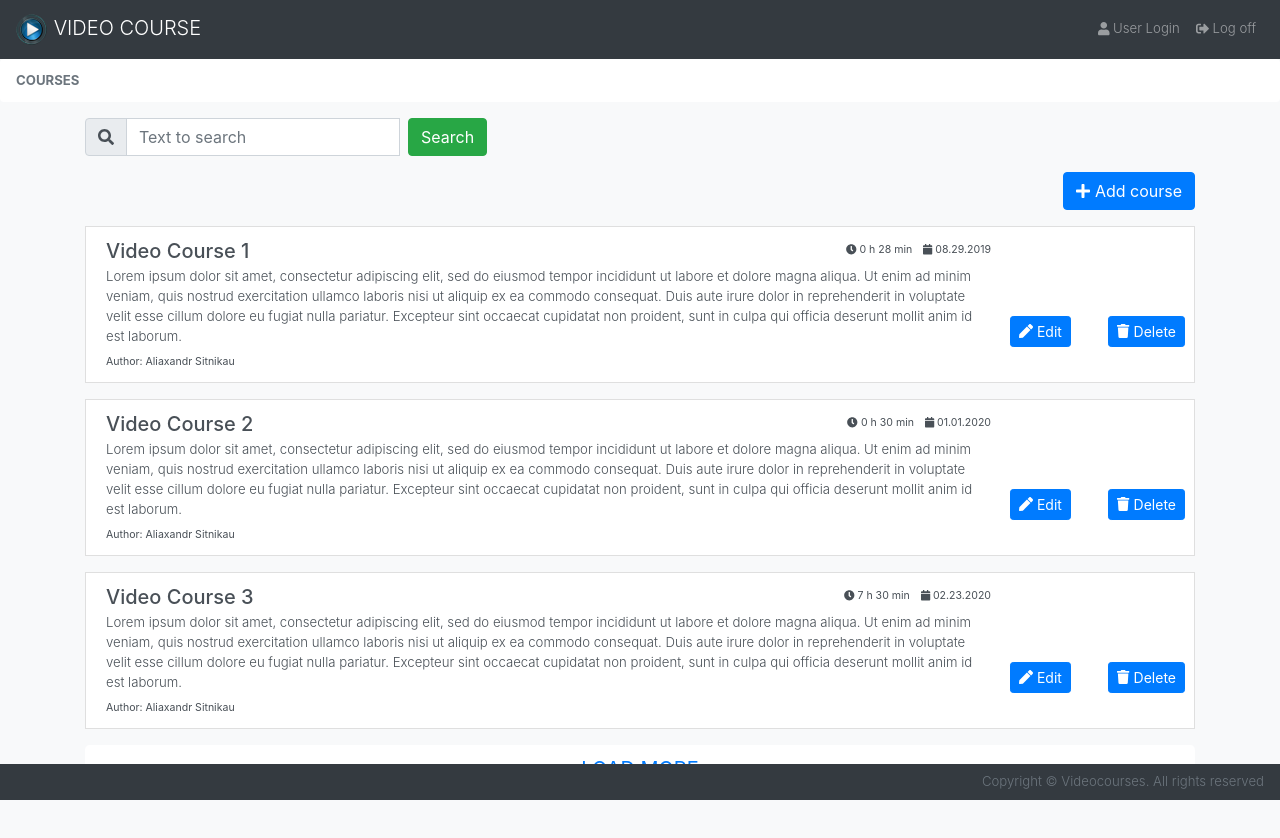
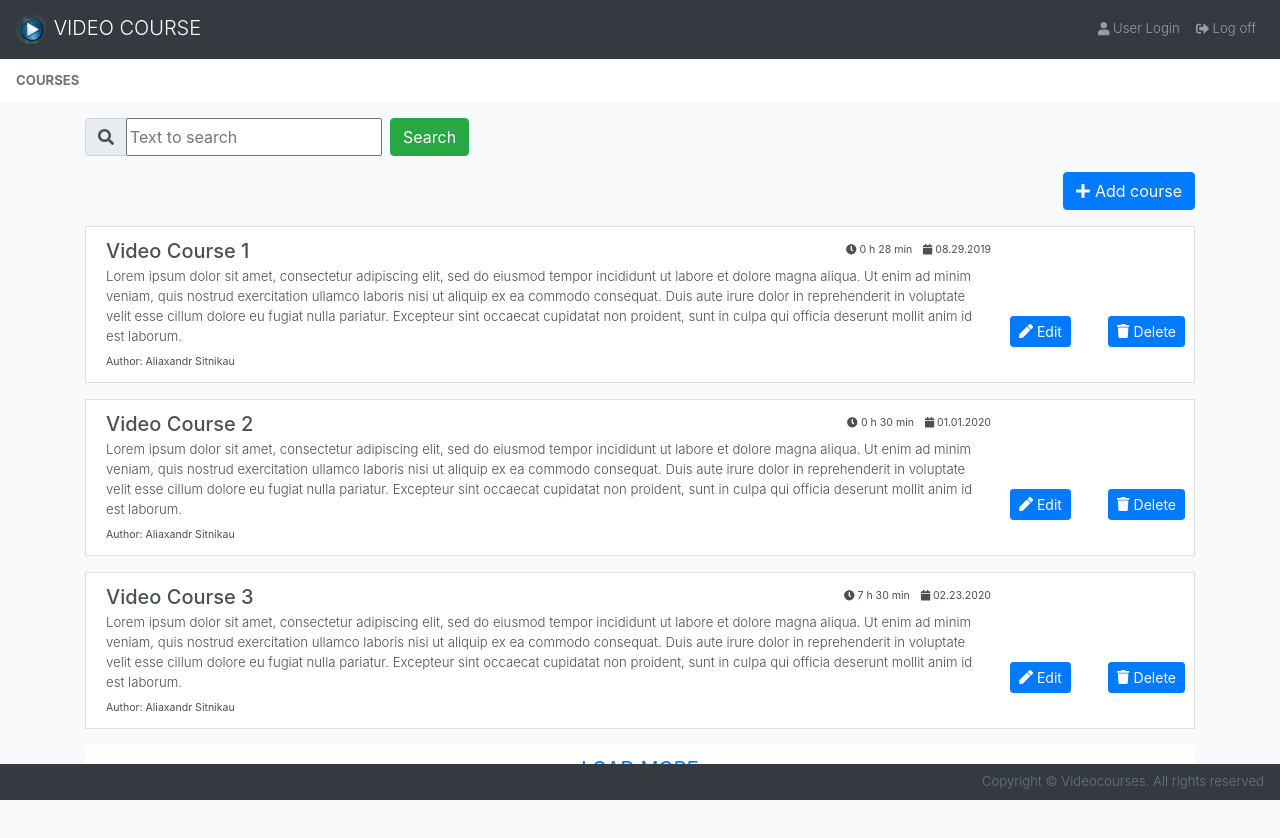
Before and after one commit to djspawnbrest/angular-video-cources, an Angular app: page / in a window 1280 px wide. Shown: the top 838 px of the page. Built offline with nearby package versions, Linux system fonts and the light colour scheme.

Commit message:
refactor: search component

```diff
--- a/src/app/course-list/search/search.component.html
+++ b/src/app/course-list/search/search.component.html
@@ -1,9 +1,7 @@
-<form id="search" findForm="ngForm" class="form-inline my-4 my-lg-0">
-    <div class="input-group mb-3">
-        <div class="input-group-prepend">
-            <fa-icon class="input-group-text" [icon]="faSearch" aria-hidden="true"></fa-icon>
-        </div>
-        <input [(ngModel)]="findValue" name="findValue" class="form-control" type="text" placeholder="Text to search">
-        <button id="find" class="btn btn-success my-2 my-sm-0 m-2" type="submit" (click)="findCourse()">Search</button>
+<div class="input-group mb-3">
+    <div class="input-group-prepend">
+        <fa-icon class="input-group-text" [icon]="faSearch" aria-hidden="true"></fa-icon>
     </div>
-</form>
+    <input [(ngModel)]="findValue" name="findValue" class="my-4 my-lg-0" type="text" placeholder="Text to search">
+    <button id="find" class="btn btn-success my-2 my-sm-0 m-2" type="submit" (click)="findCourse()">Search</button>
+</div>
```
